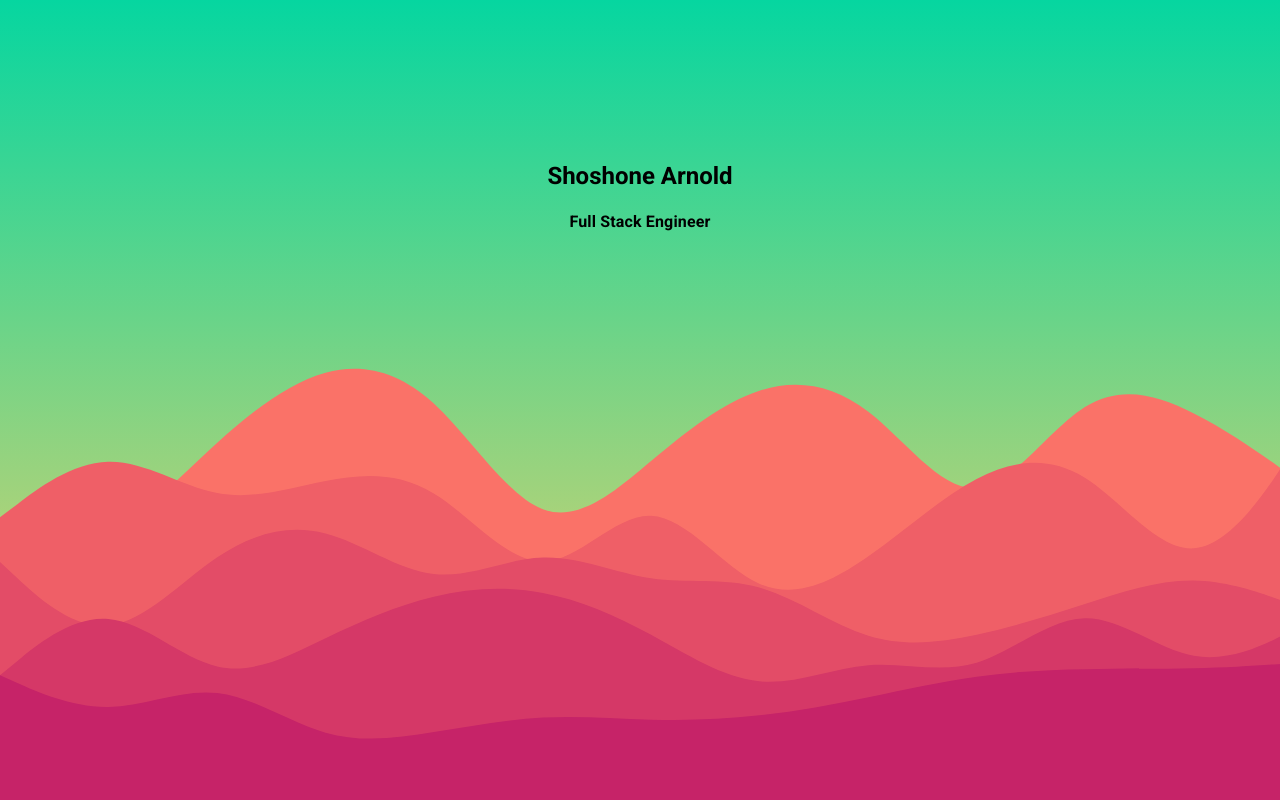
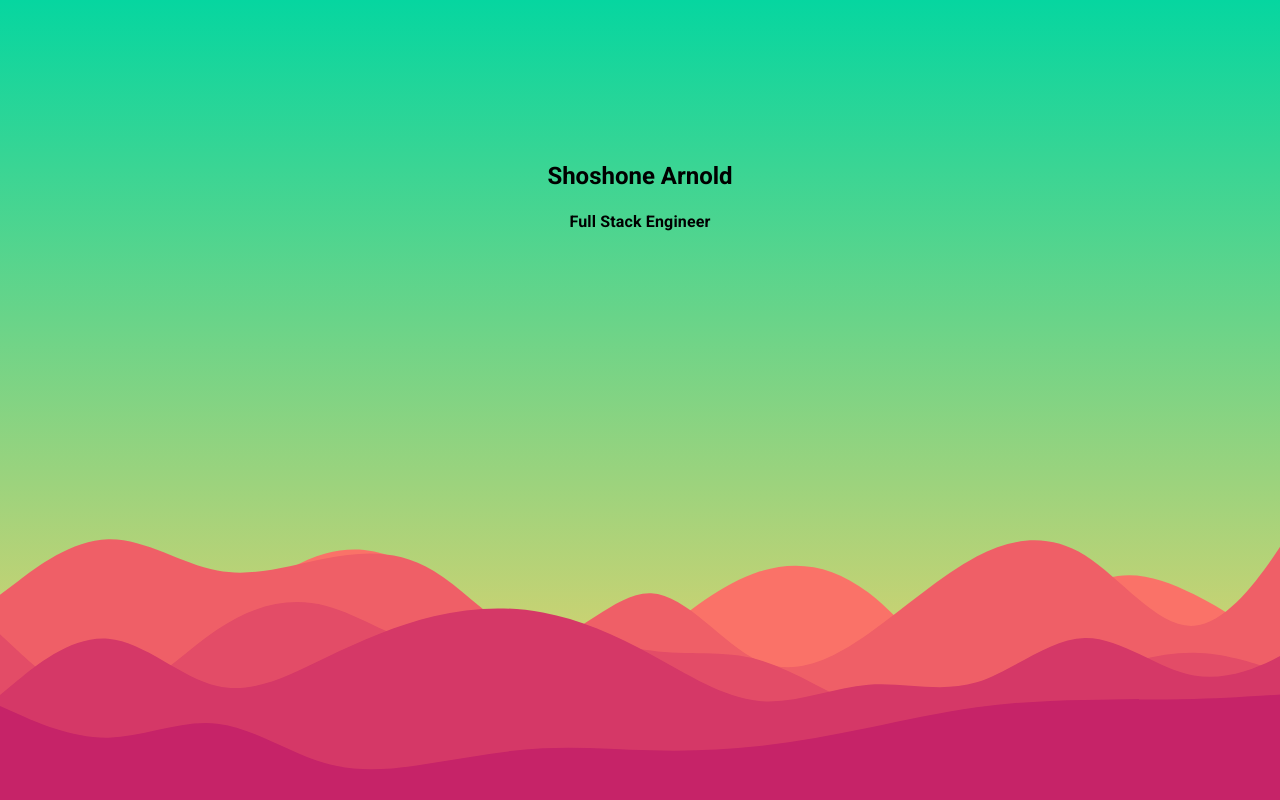
Before and after one commit to shoshonearnold/shoshone-arnold-website, an Angular app: page / in a window 1280 px wide. Built offline with nearby package versions, Linux system fonts and the light colour scheme.

Commit message:
feat(home) added svg animations

```diff
--- a/src/app/home/home.component.html
+++ b/src/app/home/home.component.html
@@ -12,22 +12,27 @@
     version="1.1"
   >
     <path
+      id="path1"
       d="M0 370L9.7 369.5C19.3 369 38.7 368 58.2 357.2C77.7 346.3 97.3 325.7 116.8 308C136.3 290.3 155.7 275.7 175 270.3C194.3 265 213.7 269 233.2 286.8C252.7 304.7 272.3 336.3 291.8 343.7C311.3 351 330.7 334 350 317.8C369.3 301.7 388.7 286.3 408.2 280C427.7 273.7 447.3 276.3 466.8 291.3C486.3 306.3 505.7 333.7 525 332.3C544.3 331 563.7 301 583.2 288.8C602.7 276.7 622.3 282.3 641.8 292.2C661.3 302 680.7 316 690.3 323L700 330L700 501L690.3 501C680.7 501 661.3 501 641.8 501C622.3 501 602.7 501 583.2 501C563.7 501 544.3 501 525 501C505.7 501 486.3 501 466.8 501C447.3 501 427.7 501 408.2 501C388.7 501 369.3 501 350 501C330.7 501 311.3 501 291.8 501C272.3 501 252.7 501 233.2 501C213.7 501 194.3 501 175 501C155.7 501 136.3 501 116.8 501C97.3 501 77.7 501 58.2 501C38.7 501 19.3 501 9.7 501L0 501Z"
       fill="#fa7268"
     ></path>
     <path
+      id="path2"
       d="M0 348L9.7 340.7C19.3 333.3 38.7 318.7 58.2 318.2C77.7 317.7 97.3 331.3 116.8 335C136.3 338.7 155.7 332.3 175 328.5C194.3 324.7 213.7 323.3 233.2 335.2C252.7 347 272.3 372 291.8 371.8C311.3 371.7 330.7 346.3 350 347.2C369.3 348 388.7 375 408.2 383.7C427.7 392.3 447.3 382.7 466.8 369C486.3 355.3 505.7 337.7 525 327.5C544.3 317.3 563.7 314.7 583.2 326.8C602.7 339 622.3 366 641.8 364.7C661.3 363.3 680.7 333.7 690.3 318.8L700 304L700 501L690.3 501C680.7 501 661.3 501 641.8 501C622.3 501 602.7 501 583.2 501C563.7 501 544.3 501 525 501C505.7 501 486.3 501 466.8 501C447.3 501 427.7 501 408.2 501C388.7 501 369.3 501 350 501C330.7 501 311.3 501 291.8 501C272.3 501 252.7 501 233.2 501C213.7 501 194.3 501 175 501C155.7 501 136.3 501 116.8 501C97.3 501 77.7 501 58.2 501C38.7 501 19.3 501 9.7 501L0 501Z"
       fill="#ef5f67"
     ></path>
     <path
+      id="path3"
       d="M0 372L9.7 381C19.3 390 38.7 408 58.2 406.2C77.7 404.3 97.3 382.7 116.8 369.5C136.3 356.3 155.7 351.7 175 356.7C194.3 361.7 213.7 376.3 233.2 378.5C252.7 380.7 272.3 370.3 291.8 369.7C311.3 369 330.7 378 350 380.8C369.3 383.7 388.7 380.3 408.2 385.8C427.7 391.3 447.3 405.7 466.8 411.7C486.3 417.7 505.7 415.3 525 411.2C544.3 407 563.7 401 583.2 394.7C602.7 388.3 622.3 381.7 641.8 382C661.3 382.3 680.7 389.7 690.3 393.3L700 397L700 501L690.3 501C680.7 501 661.3 501 641.8 501C622.3 501 602.7 501 583.2 501C563.7 501 544.3 501 525 501C505.7 501 486.3 501 466.8 501C447.3 501 427.7 501 408.2 501C388.7 501 369.3 501 350 501C330.7 501 311.3 501 291.8 501C272.3 501 252.7 501 233.2 501C213.7 501 194.3 501 175 501C155.7 501 136.3 501 116.8 501C97.3 501 77.7 501 58.2 501C38.7 501 19.3 501 9.7 501L0 501Z"
       fill="#e34c67"
     ></path>
     <path
+      id="path4"
       d="M0 433L9.7 425C19.3 417 38.7 401 58.2 402.7C77.7 404.3 97.3 423.7 116.8 428.2C136.3 432.7 155.7 422.3 175 413C194.3 403.7 213.7 395.3 233.2 390.7C252.7 386 272.3 385 291.8 388.7C311.3 392.3 330.7 400.7 350 411.2C369.3 421.7 388.7 434.3 408.2 436.2C427.7 438 447.3 429 466.8 427.5C486.3 426 505.7 432 525 426.2C544.3 420.3 563.7 402.7 583.2 402.3C602.7 402 622.3 419 641.8 422.5C661.3 426 680.7 416 690.3 411L700 406L700 501L690.3 501C680.7 501 661.3 501 641.8 501C622.3 501 602.7 501 583.2 501C563.7 501 544.3 501 525 501C505.7 501 486.3 501 466.8 501C447.3 501 427.7 501 408.2 501C388.7 501 369.3 501 350 501C330.7 501 311.3 501 291.8 501C272.3 501 252.7 501 233.2 501C213.7 501 194.3 501 175 501C155.7 501 136.3 501 116.8 501C97.3 501 77.7 501 58.2 501C38.7 501 19.3 501 9.7 501L0 501Z"
       fill="#d53867"
     ></path>
     <path
+      id="path5"
       d="M0 433L9.7 437.3C19.3 441.7 38.7 450.3 58.2 450C77.7 449.7 97.3 440.3 116.8 442.5C136.3 444.7 155.7 458.3 175 463.8C194.3 469.3 213.7 466.7 233.2 463.5C252.7 460.3 272.3 456.7 291.8 455.7C311.3 454.7 330.7 456.3 350 456.8C369.3 457.3 388.7 456.7 408.2 454.5C427.7 452.3 447.3 448.7 466.8 444.7C486.3 440.7 505.7 436.3 525 433.7C544.3 431 563.7 430 583.2 429.7C602.7 429.3 622.3 429.7 641.8 429.2C661.3 428.7 680.7 427.3 690.3 426.7L700 426L700 501L690.3 501C680.7 501 661.3 501 641.8 501C622.3 501 602.7 501 583.2 501C563.7 501 544.3 501 525 501C505.7 501 486.3 501 466.8 501C447.3 501 427.7 501 408.2 501C388.7 501 369.3 501 350 501C330.7 501 311.3 501 291.8 501C272.3 501 252.7 501 233.2 501C213.7 501 194.3 501 175 501C155.7 501 136.3 501 116.8 501C97.3 501 77.7 501 58.2 501C38.7 501 19.3 501 9.7 501L0 501Z"
       fill="#c62368"
     ></path>
--- a/src/app/home/home.component.ts
+++ b/src/app/home/home.component.ts
@@ -1,10 +1,22 @@
-import { Component } from '@angular/core';
+import { Component, OnInit } from '@angular/core';
+import { gsap } from 'gsap';
+import { repeat } from 'rxjs';
 
 @Component({
   selector: 'app-home',
   templateUrl: './home.component.html',
-  styleUrls: ['./home.component.scss']
+  styleUrls: ['./home.component.scss'],
 })
-export class HomeComponent {
+export class HomeComponent implements OnInit {
+  ngOnInit() {
+    this.svgMagic();
+  }
 
+  svgMagic(): void {
+    gsap.to('#path1', { y: 100, yoyo: true, duration: 6, repeat: -1 });
+    gsap.to('#path2', { y: 75, yoyo: true, duration: 3, repeat: -1 });
+    gsap.to('#path3', { y: 40, yoyo: true, duration: 6, repeat: -1 });
+    gsap.to('#path4', { y: 19, yoyo: true, duration: 3, repeat: -1 });
+    gsap.to('#path5', { y: 22, yoyo: true, duration: 2, repeat: -1 });
+  }
 }
```
